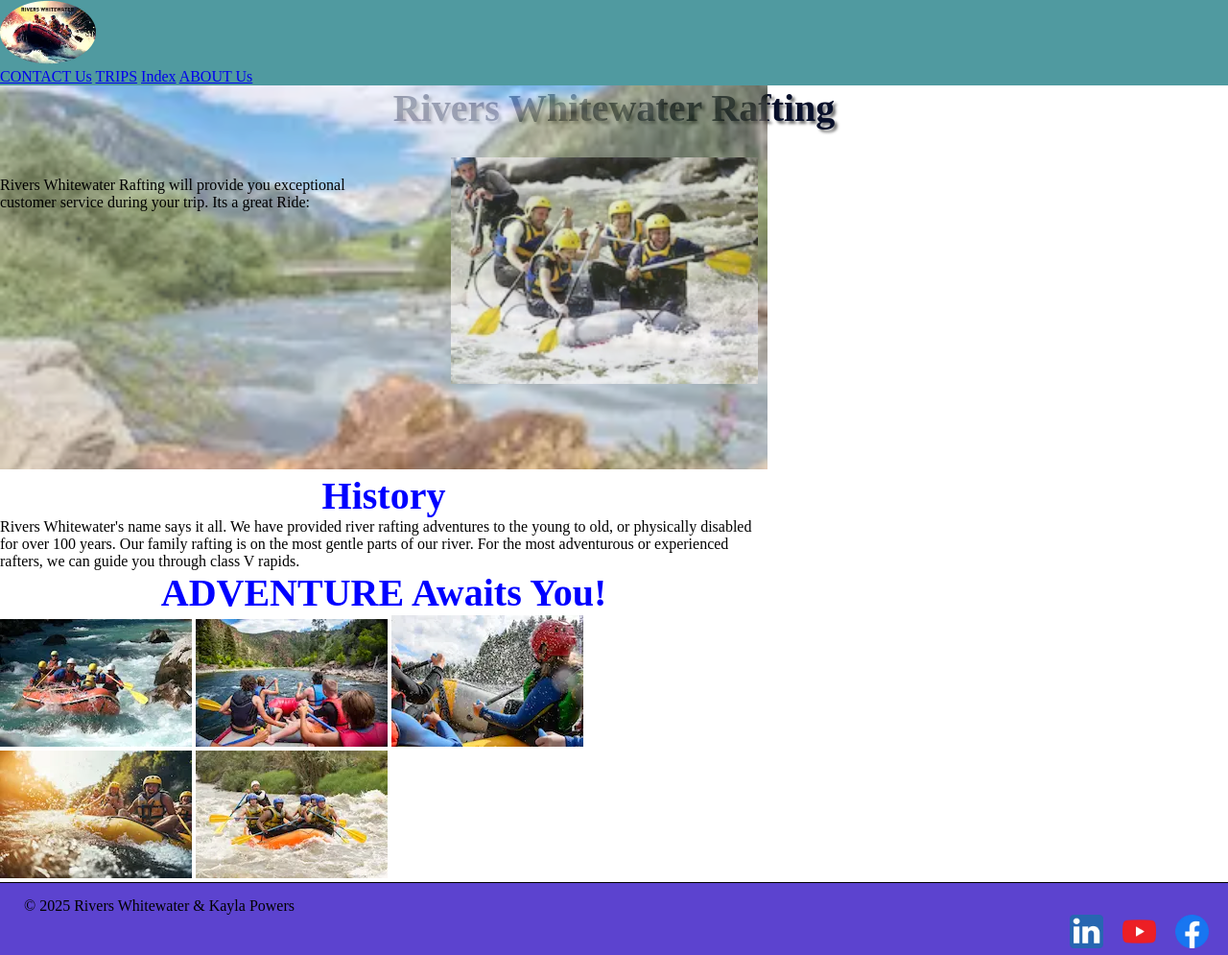
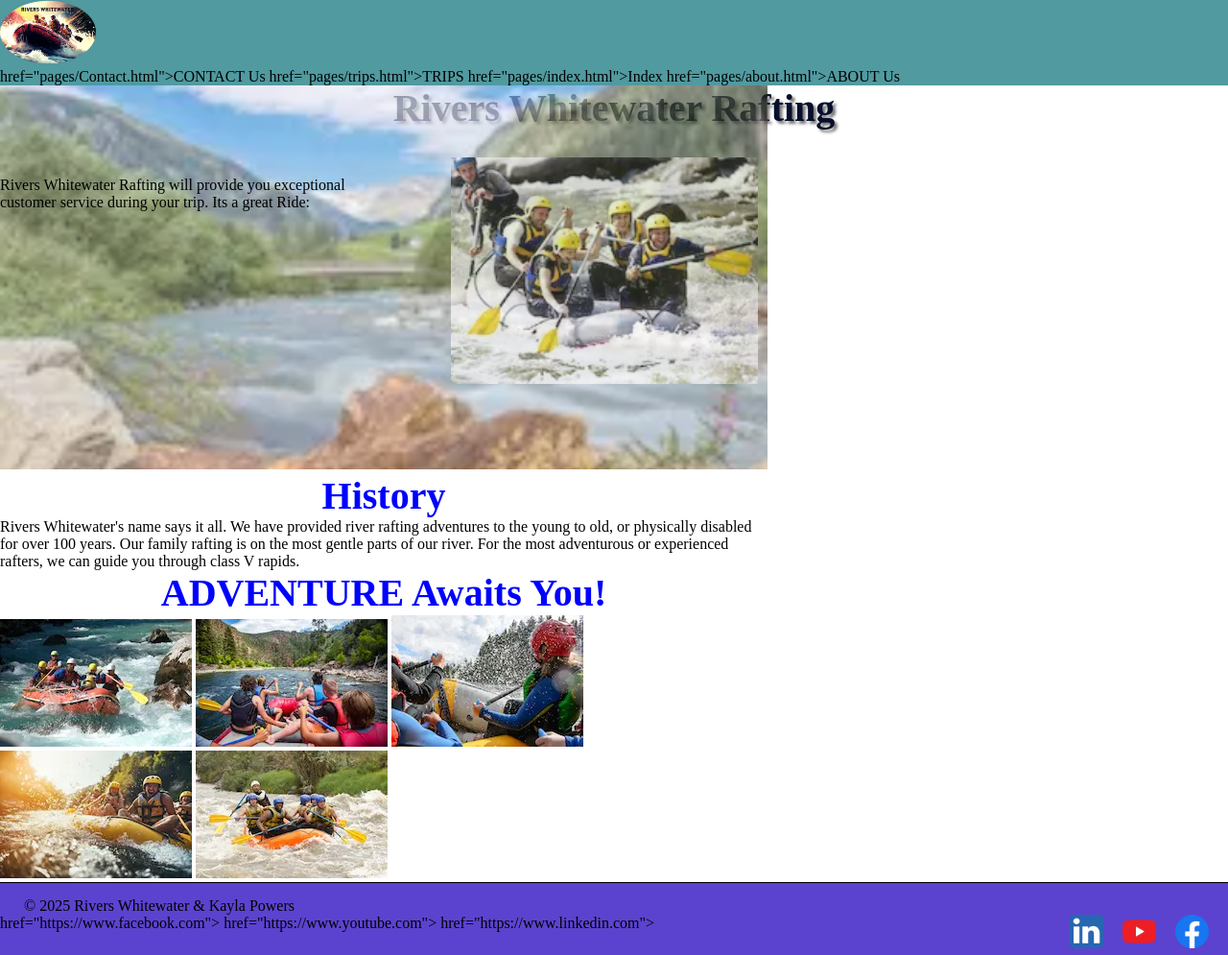
Before and after one commit to kaylapowers/wdd130, a plain HTML site: page wwr/about.html in a window 1280 px wide. Shown: the whole page at 96% size. Drawn offline with Linux system fonts and the light colour scheme.

Commit message:
Week 3 project finally

```diff
--- a/wwr/about.html
+++ b/wwr/about.html
@@ -7,7 +7,7 @@
     <meta name="viewport" content="width=device-width, initial-scale=1.0">
 
     <title>Rivers Whitewater Rafting Company</title>
-    <link rel="stylesheet" href="styles/rafting.css">
+    <link rel="stylesheet" type = "text/css" href="styles/rafting.css">
 
 
     <meta name="author" content="Kayla Powers">
@@ -32,10 +32,10 @@
 
         <a><img src="images/rivers_whitewater_logo.webp" alt="Rivers Whitewater Logo"></a>
         <nav class="main_nav">
-            <a  href="pages/Contact.html">CONTACT Us</a>
-            <a  href="pages/trips.html">TRIPS</a>
-            <a  href="pages/index.html">Index</a>
-            <a  href="pages/about.html">ABOUT Us<a>
+            <a> href="pages/Contact.html">CONTACT Us</a>
+            <a> href="pages/trips.html">TRIPS</a>
+            <a> href="pages/index.html">Index</a>
+            <a>  href="pages/about.html">ABOUT Us<a>
         </nav>
     </header>
 
@@ -82,15 +82,15 @@ Rafting</h1>
         <p>&#169; 2025 Rivers Whitewater & Kayla Powers</p>
         <nav class="sociallinks">
             <!-- Facebook -->
-            <a href="https://www.facebook.com">
+            <a> href="https://www.facebook.com">
                 <img src="images/facebook.webp" alt="Facebook icon"></a>
 
             <!-- YouTube -->
-            <a href="https://www.youtube.com">
+            <a> href="https://www.youtube.com">
                 <img src="images/youtube.webp" alt="LinkedIn icon"></a>
 
             <!-- LinkedIn-->
-            <a href="https://www.linkedin.com">
+            <a> href="https://www.linkedin.com">
                 <img src="images/linkedin.webp" alt="Youtube icon"></a>
         </nav>
     </footer>
```
